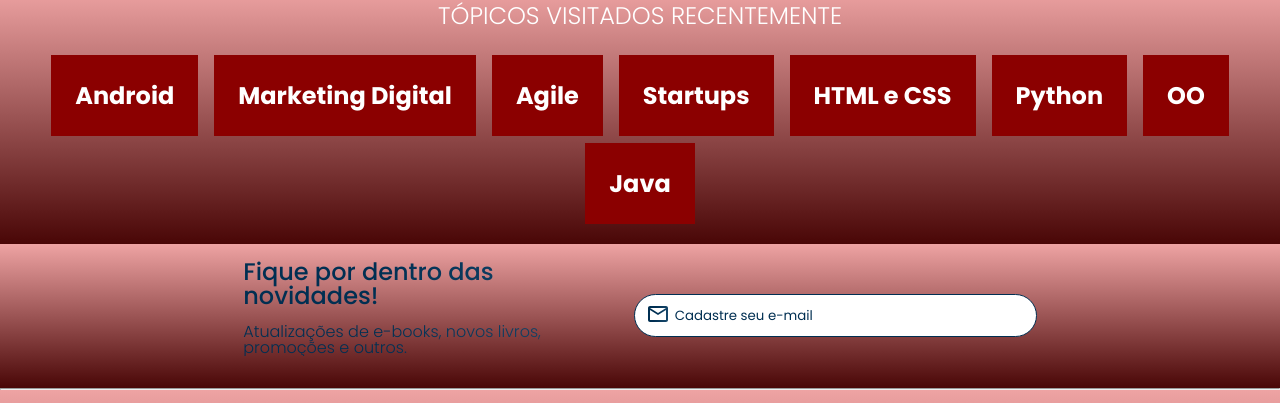
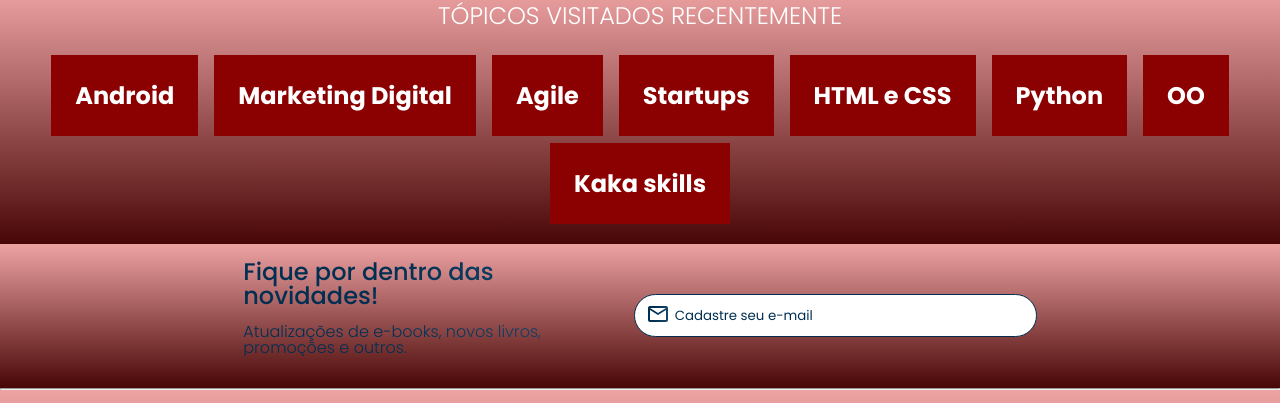
Before and after one commit to GabrielMoroG/TESTE003, a plain HTML site: page index.html in a window 1280 px wide. Shown: the part 2111-2514 px from the top of the page. Drawn offline with nearby package versions, Linux system fonts and the light colour scheme.

Commit message:
Update index.html

```diff
--- a/index.html
+++ b/index.html
@@ -225,7 +225,7 @@
                 <a href="#" class="tópicos__link">OO</a>
             </li>
             <li class="tópicos__item">
-                <a href="#" class="tópicos__link">Java</a>
+                <a href="#" class="tópicos__link">Kaka skills</a>
             </li>
         </ul>
     </section>
```
